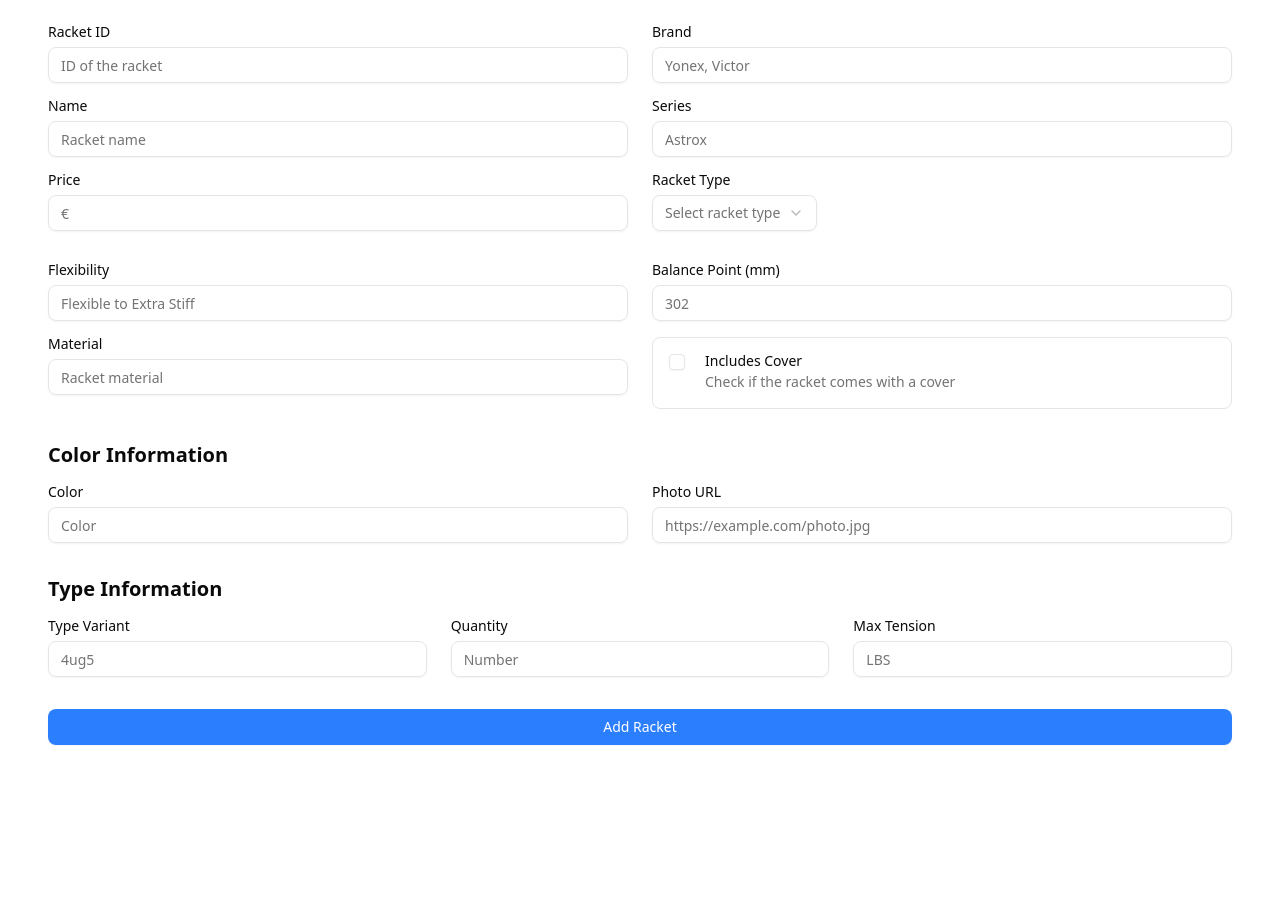
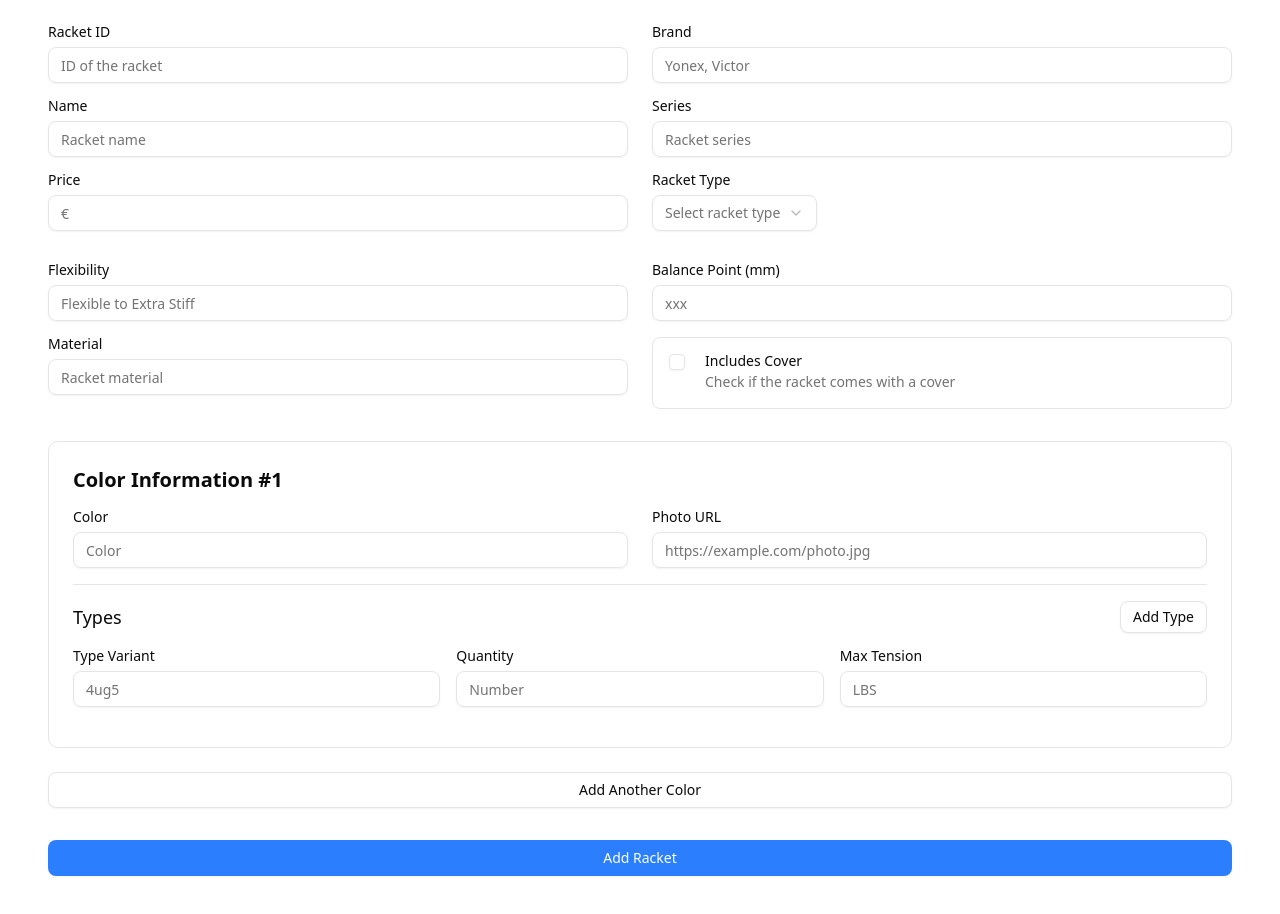
Before and after one commit to ThesisPrjTeamTAMK-Long-Le-Kiet-Nguyen/shopping_app_thesis, a React (Vite) app in the folder frontend/: page /seller/rackets in a window 1280 px wide. Shown: the part 260-1174 px from the top of the page. Before the commit the page ends 1069 px from the top, so only its background shows below. Built offline with nearby package versions, Linux system fonts and the light colour scheme; sample sign-in values are in the browser's storage.

Commit message:
Improve Racket add ui

```diff
--- a/frontend/src/components/SellerPage/ProductManagement/Racket/AddRacketForm.tsx
+++ b/frontend/src/components/SellerPage/ProductManagement/Racket/AddRacketForm.tsx
@@ -34,53 +34,31 @@ import {
   SelectValue,
 } from "@/components/ui/select"
 
-// Update the form schema to include colors and types
+// First, update the schema to handle arrays
+const racketTypeSchema = z.object({
+  type: z.string().min(1, { message: "Type variant is required" }),
+  quantity: z.string().min(1, { message: "Quantity is required" }),
+  maxTension: z.string().min(1, { message: "Max tension is required" })
+})
+
+const colorSchema = z.object({
+  color: z.string().min(1, { message: "Color is required" }),
+  photo: z.string().url({ message: "Please enter a valid URL for the photo" }),
+  types: z.array(racketTypeSchema).min(1, { message: "At least one type is required" })
+})
+
 const racketFormSchema = z.object({
-  id: z.string().min(2, {
-    message: "ID must be at least 2 characters.",
-  }),
-  name: z.string().min(2, {
-    message: "Name must be at least 2 characters.",
-  }),
-  price: z.string().min(1, {
-    message: "Price is required.",
-  }),
-  brand: z.string().min(1, {
-    message: "Brand is required.",
-  }),
-  series: z.string().min(1, {
-    message: "Series is required.",
-  }),
-  racketType: z.string().min(1, {
-    message: "Racket type is required.",
-  }),
-  flexibility: z.string().min(1, {
-    message: "Flexibility is required.",
-  }),
-  material: z.string().min(1, {
-    message: "Material is required.",
-  }),
-  balancePoint: z.string().min(1, {
-    message: "Balance point is required.",
-  }),
+  id: z.string().min(2, { message: "ID must be at least 2 characters" }),
+  name: z.string().min(2, { message: "Name must be at least 2 characters" }),
+  price: z.string().min(1, { message: "Price is required" }),
+  brand: z.string().min(1, { message: "Brand is required" }),
+  series: z.string().min(1, { message: "Series is required" }),
+  racketType: z.string().min(1, { message: "Racket type is required" }),
+  flexibility: z.string().min(1, { message: "Flexibility is required" }),
+  material: z.string().min(1, { message: "Material is required" }),
+  balancePoint: z.string().min(1, { message: "Balance point is required" }),
   cover: z.boolean(),
-  // Add color fields
-  color: z.string().min(1, {
-    message: "Color is required.",
-  }),
-  photo: z.string().url({
-    message: "Please enter a valid URL for the photo.",
-  }),
-  // Add type fields
-  racketTypeVariant: z.string().min(1, {
-    message: "Type variant is required.",
-  }),
-  quantity: z.string().min(1, {
-    message: "Quantity is required.",
-  }),
-  maxTension: z.string().min(1, {
-    message: "Max tension is required.",
-  }),
+  colors: z.array(colorSchema).min(1, { message: "At least one color is required" })
 })
 
 type RacketFormValues = z.infer<typeof racketFormSchema>
@@ -88,6 +66,7 @@ type RacketFormValues = z.infer<typeof racketFormSchema>
 export default function RacketManagement() {
   const [isDialogOpen, setDialogOpen] = useState(false)
   const [formData, setFormData] = useState<RacketFormValues | null>(null)
+  const [colors, setColors] = useState([{ color: '', photo: '', types: [{ type: '', quantity: '', maxTension: '' }] }])
 
   const form = useForm<RacketFormValues>({
     resolver: zodResolver(racketFormSchema),
@@ -102,12 +81,7 @@ export default function RacketManagement() {
       material: "",
       balancePoint: "",
       cover: false,
-      // Add new default values
-      color: "",
-      photo: "",
-      racketTypeVariant: "",
-      quantity: "",
-      maxTension: "",
+      colors: [{ color: '', photo: '', types: [{ type: '', quantity: '', maxTension: '' }] }],
     }
   })
 
@@ -127,15 +101,15 @@ export default function RacketManagement() {
         ...formData,
         price: Number(formData.price),
         balancePoint: Number(formData.balancePoint),
-        colors: [{
-          color: formData.color,
-          photo: formData.photo,
-          types: [{
-            type: formData.racketTypeVariant,
-            quantity: Number(formData.quantity),
-            maxTension: formData.maxTension
-          }]
-        }]
+        colors: formData.colors.map(color => ({
+          color: color.color,
+          photo: color.photo,
+          types: color.types.map(type => ({
+            type: type.type,
+            quantity: Number(type.quantity),
+            maxTension: type.maxTension
+          }))
+        }))
       }
 
       console.log("Sending data to API:", racketData)
@@ -152,6 +126,27 @@ export default function RacketManagement() {
       console.error("Error adding racket:", error)
       toast.error("Error adding racket")
     }
+  }
+
+  // Add functions to manage colors and types
+  const addColor = () => {
+    setColors([...colors, { color: '', photo: '', types: [{ type: '', quantity: '', maxTension: '' }] }])
+  }
+
+  const addType = (colorIndex: number) => {
+    const newColors = [...colors]
+    newColors[colorIndex].types.push({ type: '', quantity: '', maxTension: '' })
+    setColors(newColors)
+  }
+
+  const removeColor = (index: number) => {
+    setColors(colors.filter((_, i) => i !== index))
+  }
+
+  const removeType = (colorIndex: number, typeIndex: number) => {
+    const newColors = [...colors]
+    newColors[colorIndex].types = newColors[colorIndex].types.filter((_, i) => i !== typeIndex)
+    setColors(newColors)
   }
 
   return (
@@ -228,7 +223,7 @@ export default function RacketManagement() {
                   <FormItem>
                     <FormLabel>Series</FormLabel>
                     <FormControl>
-                      <Input placeholder="Astrox" {...field} />
+                      <Input placeholder="Racket series" {...field} />
                     </FormControl>
                     <FormMessage />
                   </FormItem>
@@ -300,7 +295,7 @@ export default function RacketManagement() {
                   <FormItem>
                     <FormLabel>Balance Point (mm)</FormLabel>
                     <FormControl>
-                      <Input placeholder="302" {...field} />
+                      <Input placeholder="xxx" {...field} />
                     </FormControl>
                     <FormMessage />
                   </FormItem>
@@ -332,13 +327,28 @@ export default function RacketManagement() {
             </div>
           </div>
 
-          {/* Add Color Section */}
-          <div className="space-y-4">
-            <h2 className="text-xl font-semibold">Color Information</h2>
+          {/* Color and Type Sections with borders */}
+          <div className="space-y-6">
+            {colors.map((color, colorIndex) => (
+              <div key={colorIndex} className="border rounded-lg p-6 space-y-4">
+                <div className="flex justify-between items-center">
+                  <h2 className="text-xl font-semibold">Color Information #{colorIndex + 1}</h2>
+                  {colorIndex > 0 && (
+                    <Button
+                      type="button"
+                      variant="destructive"
+                      size="sm"
+                      onClick={() => removeColor(colorIndex)}
+                    >
+                      Remove Color
+                    </Button>
+                  )}
+                </div>
+
                 <div className="grid grid-cols-1 md:grid-cols-2 gap-6">
                   <FormField
                     control={form.control}
-                name="color"
+                    name={`colors.${colorIndex}.color`}
                     render={({ field }) => (
                       <FormItem>
                         <FormLabel>Color</FormLabel>
@@ -352,30 +362,37 @@ export default function RacketManagement() {
 
                   <FormField
                     control={form.control}
-                name="photo"
+                    name={`colors.${colorIndex}.photo`}
                     render={({ field }) => (
                       <FormItem>
                         <FormLabel>Photo URL</FormLabel>
                         <FormControl>
-                      <Input
-                        placeholder="https://example.com/photo.jpg"
-                        {...field}
-                      />
+                          <Input placeholder="https://example.com/photo.jpg" {...field} />
                         </FormControl>
                         <FormMessage />
                       </FormItem>
                     )}
                   />
                 </div>
+
+                <div className="border-t pt-4 mt-4">
+                  <div className="flex justify-between items-center mb-4">
+                    <h3 className="text-lg font-medium">Types</h3>
+                    <Button
+                      type="button"
+                      variant="outline"
+                      size="sm"
+                      onClick={() => addType(colorIndex)}
+                    >
+                      Add Type
+                    </Button>
                   </div>
 
-          {/* Add Type Section */}
-          <div className="space-y-4">
-            <h2 className="text-xl font-semibold">Type Information</h2>
-            <div className="grid grid-cols-1 md:grid-cols-3 gap-6">
+                  {color.types.map((_type, typeIndex) => (
+                    <div key={typeIndex} className="grid grid-cols-1 md:grid-cols-3 gap-4 mb-4">
                       <FormField
                         control={form.control}
-                name="racketTypeVariant"
+                        name={`colors.${colorIndex}.types.${typeIndex}.type`}
                         render={({ field }) => (
                           <FormItem>
                             <FormLabel>Type Variant</FormLabel>
@@ -389,7 +406,7 @@ export default function RacketManagement() {
 
                       <FormField
                         control={form.control}
-                name="quantity"
+                        name={`colors.${colorIndex}.types.${typeIndex}.quantity`}
                         render={({ field }) => (
                           <FormItem>
                             <FormLabel>Quantity</FormLabel>
@@ -401,11 +418,12 @@ export default function RacketManagement() {
                         )}
                       />
 
+                      <div className="flex items-end gap-2">
                         <FormField
                           control={form.control}
-                name="maxTension"
+                          name={`colors.${colorIndex}.types.${typeIndex}.maxTension`}
                           render={({ field }) => (
-                  <FormItem>
+                            <FormItem className="flex-1">
                               <FormLabel>Max Tension</FormLabel>
                               <FormControl>
                                 <Input placeholder="LBS" {...field} />
@@ -414,7 +432,32 @@ export default function RacketManagement() {
                             </FormItem>
                           )}
                         />
+                        {typeIndex > 0 && (
+                          <Button
+                            type="button"
+                            variant="destructive"
+                            size="icon"
+                            className="mb-2"
+                            onClick={() => removeType(colorIndex, typeIndex)}
+                          >
+                            ×
+                          </Button>
+                        )}
                       </div>
+                    </div>
+                  ))}
+                </div>
+              </div>
+            ))}
+
+            <Button
+              type="button"
+              variant="outline"
+              className="w-full"
+              onClick={addColor}
+            >
+              Add Another Color
+            </Button>
           </div>
 
           <Button
@@ -444,11 +487,15 @@ export default function RacketManagement() {
                   <p><span className="font-medium">Material:</span> {formData.material}</p>
                   <p><span className="font-medium">Balance Point:</span> {formData.balancePoint}mm</p>
                   <p><span className="font-medium">Includes Cover:</span> {formData.cover ? "Yes" : "No"}</p>
-                  <p><span className="font-medium">Color:</span> {formData.color}</p>
-                  <p><span className="font-medium">Photo URL:</span> {formData.photo}</p>
-                  <p><span className="font-medium">Type Variant:</span> {formData.racketTypeVariant}</p>
-                  <p><span className="font-medium">Quantity:</span> {formData.quantity}</p>
-                  <p><span className="font-medium">Max Tension:</span> {formData.maxTension}</p>
+                  {formData.colors.map((color, index) => (
+                    <div key={index}>
+                      <p><span className="font-medium">Color {index + 1}:</span> {color.color}</p>
+                      <p><span className="font-medium">Photo URL:</span> {color.photo}</p>
+                      {color.types.map((type, typeIndex) => (
+                        <p key={`${index}-${typeIndex}`}><span className="font-medium">Type {typeIndex + 1}:</span> {type.type}</p>
+                      ))}
+                    </div>
+                  ))}
                 </div>
               )}
             </AlertDialogDescription>
```
Lines whose indentation alone changed are shown as unchanged.
